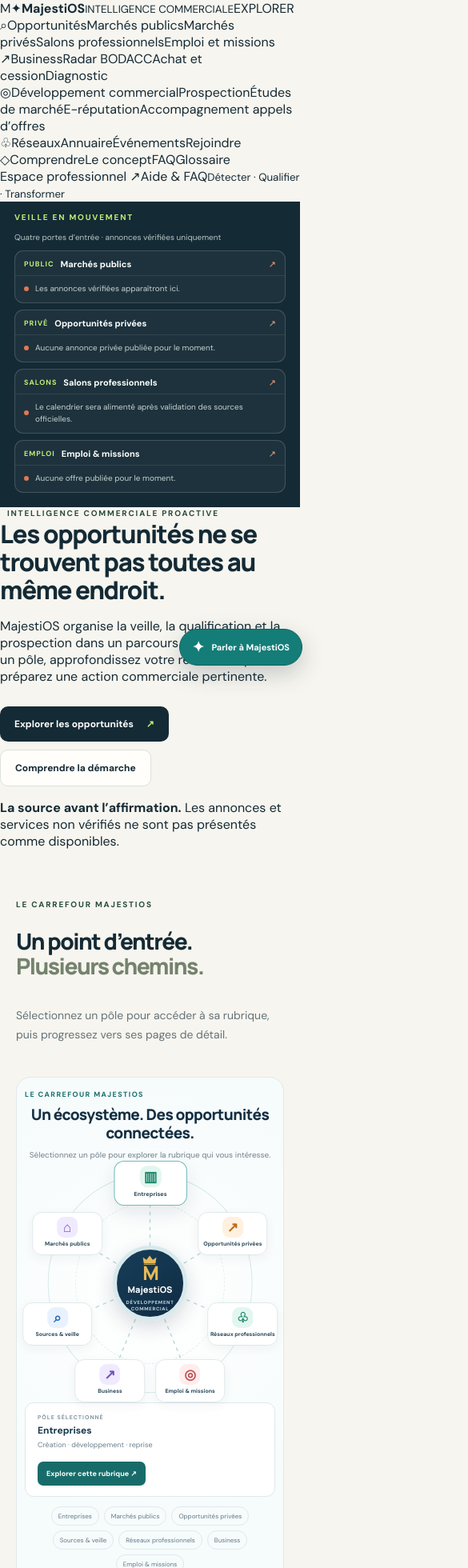
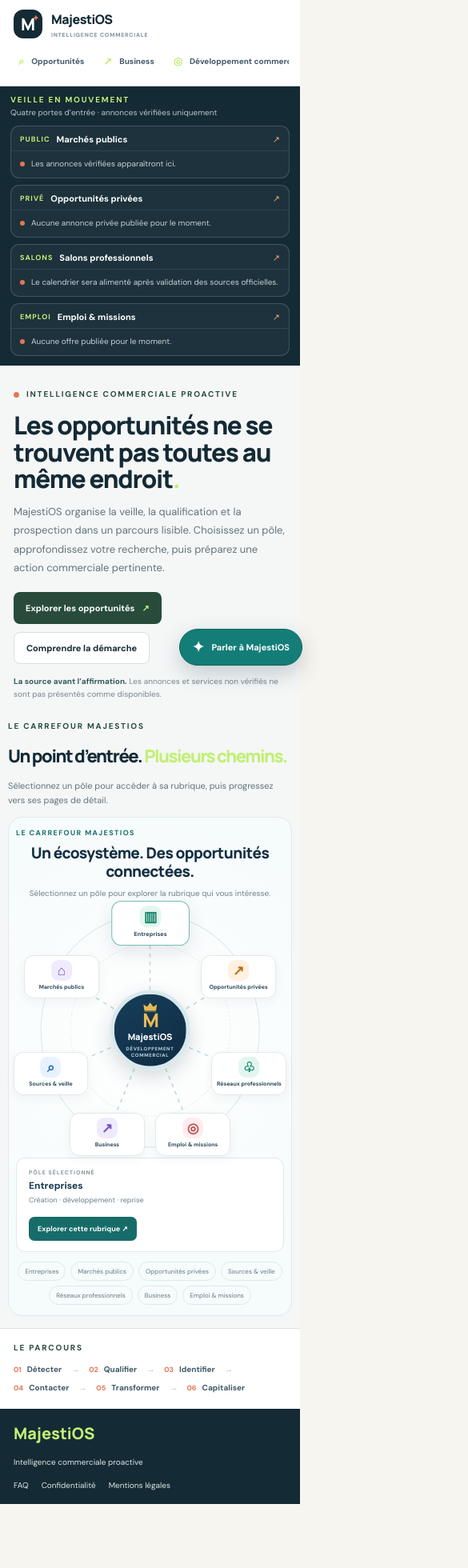
Before and after one commit to Chexpeer/Majestios, a Next.js app: page / in a window 390 px wide. Shown: the top 1960 px of the page at 80% size, 585 px wide, since content can reach past the window. After the commit the page ends 1880 px from the top, so only its background shows below. Built offline with nearby package versions, Linux system fonts and the light colour scheme.

Commit message:
style(home): add vertical navigation and focused opportunity hub

```diff
--- a/src/app/globals.css
+++ b/src/app/globals.css
@@ -1103,3 +1103,84 @@ body { background: var(--paper); color: var(--ink); }
 @media(max-width:1120px) { .site-header { flex-wrap:wrap; }.main-navigation { order:3; width:100%; justify-content:flex-start; overflow-x:auto; }.nav-top-link { padding:9px 7px; font-size:11px; }.announcement-flows { grid-template-columns:repeat(2,minmax(0,1fr)); } }
 @media(max-width:760px) { .site-header { gap:12px; padding:14px 16px; }.brand-wordmark { font-size:18px; }.main-navigation { gap:0; }.nav-top-link { font-size:10px; }.nav-dropdown { position:fixed; top:auto; left:12px; right:12px; width:auto; max-height:65vh; overflow:auto; }.header-member-link { padding:10px 11px; font-size:10px; }.announcement-band-head { align-items:flex-start; flex-direction:column; }.announcement-flows { grid-template-columns:1fr; }.home-hero-redesign { grid-template-columns:1fr; padding:45px 20px 30px; }.hero-copy h1 { letter-spacing:-2px; }.hero-visual { min-height:300px; }.mission-strip > div { align-items:flex-start; flex-direction:column; }.mission-strip > div > span { width:100%; }.mission-strip i { display:none; }.home-map-section,.pillars-section { padding:45px 20px; }.pillars-grid,.hub-grid { grid-template-columns:1fr; }.hub-card { min-height:190px; }.page-hero { padding:42px 0 25px; }.page-hero h1 { letter-spacing:-1.5px; }.related-section { grid-template-columns:1fr; margin-top:35px; }.related-links { grid-template-columns:1fr; }.redesign-footer { flex-direction:column; align-items:flex-start; } }
 @media(prefers-reduced-motion:reduce) { .hub-card { transition:none; } }
+
+
+/* Homepage: vertical navigation and a focused, interactive opportunity hub */
+.home-layout { display:grid; grid-template-columns:250px minmax(0,1fr); min-height:100vh; background:#f5f7f7; }
+.home-sidebar { position:sticky; top:0; display:flex; flex-direction:column; align-self:start; width:250px; height:100vh; overflow-y:auto; padding:24px 15px 18px; border-right:1px solid var(--line); background:#fff; }
+.home-sidebar-brand { display:flex; align-items:center; gap:11px; padding:0 7px 28px; }
+.home-sidebar-mark { position:relative; display:grid; flex:0 0 42px; place-items:center; width:42px; height:42px; border-radius:12px; background:var(--navy); color:#fff; font:800 24px Manrope,sans-serif; }
+.home-sidebar-mark span { position:absolute; top:3px; right:4px; color:var(--gold); font-size:10px; }
+.home-sidebar-brand strong,.home-sidebar-brand small { display:block; }
+.home-sidebar-brand strong { color:var(--navy); font:800 19px Manrope,sans-serif; letter-spacing:-.5px; }
+.home-sidebar-brand small { margin-top:4px; color:#7b8d99; font-size:7px; font-weight:800; letter-spacing:.8px; }
+.home-sidebar-caption { padding:0 10px 9px; color:#8a9aa4; font-size:9px; font-weight:800; letter-spacing:1.5px; }
+.home-sidebar-nav { display:grid; gap:7px; }
+.home-sidebar-group { padding:0 0 8px; border-bottom:1px solid #edf0f1; }
+.home-sidebar-group > a:first-child { display:flex; align-items:center; gap:9px; min-height:39px; padding:9px 10px; border-radius:8px; color:#405868; font-size:12px; font-weight:800; }
+.home-sidebar-group > a:first-child > span { display:grid; width:20px; place-items:center; color:var(--teal); font-size:17px; }
+.home-sidebar-group > a:first-child:hover,.home-sidebar-group > a:first-child.is-active { background:#e9f3f1; color:#0c625e; }
+.home-sidebar-sub { display:block; margin:1px 0 0 30px; padding:6px 8px; border-radius:6px; color:#71818b; font-size:10px; line-height:1.4; }
+.home-sidebar-sub:hover { background:#f2f6f6; color:var(--navy); }
+.home-sidebar-bottom { display:grid; gap:8px; margin-top:auto; padding:17px 7px 0; border-top:1px solid var(--line); }
+.home-sidebar-bottom a { display:flex; justify-content:space-between; gap:8px; color:#425d6b; font-size:11px; font-weight:700; }
+.home-sidebar-bottom a:hover { color:var(--teal-dark); }
+.home-sidebar-bottom small { margin-top:5px; color:#8998a2; font-size:9px; }
+.home-main { min-width:0; }
+.home-main .announcement-band { padding-top:12px; padding-bottom:13px; }
+.home-intro { padding:36px clamp(20px,4vw,58px) 22px; }
+.home-intro-copy { max-width:930px; margin:0 auto; }
+.home-intro .eyebrow { display:flex; align-items:center; gap:9px; color:var(--teal-dark); }
+.home-intro .eyebrow i { width:7px; height:7px; border-radius:50%; background:var(--gold); }
+.home-intro h1 { max-width:850px; margin:14px 0 12px; color:var(--navy); font:800 clamp(34px,4vw,53px)/1.08 Manrope,sans-serif; letter-spacing:-1.8px; }
+.home-intro h1 span { color:var(--teal); }
+.home-intro-copy > p:not(.home-trust-note) { max-width:760px; margin:0; color:var(--muted); font-size:13px; line-height:1.8; }
+.home-intro .hero-actions { display:flex; flex-wrap:wrap; gap:10px; margin-top:18px; }
+.home-intro .button-primary,.home-intro .button-secondary { display:inline-flex; align-items:center; justify-content:center; gap:9px; min-height:40px; padding:10px 15px; border-radius:8px; font-size:11px; font-weight:800; }
+.home-intro .button-primary { background:var(--teal-dark); color:#fff; }
+.home-intro .button-primary:hover { background:var(--navy); }
+.home-intro .button-secondary { border:1px solid #d4e1e2; background:#fff; color:var(--navy); }
+.home-intro .button-secondary:hover { border-color:#a6c8c4; background:#f2f8f7; }
+.home-trust-note { margin:14px 0 0; color:#788893; font-size:10px; line-height:1.6; }
+.home-trust-note strong { color:#355b60; }
+.home-map-section { padding:8px clamp(16px,3vw,40px) 20px; }
+.home-map-section > .section-heading { max-width:900px; margin:0 auto 12px; }
+.home-map-section > .section-heading h2 { margin:6px 0; color:var(--navy); font:800 clamp(22px,2.4vw,31px)/1.2 Manrope,sans-serif; }
+.home-map-section > .section-heading h2 em { color:var(--teal); font-style:normal; }
+.home-map-section > .section-heading p { margin:0; color:var(--muted); font-size:11px; line-height:1.6; }
+.home-map-section .maj-map { max-width:1100px; margin:0 auto; }
+.home-process-strip { padding:19px clamp(20px,4vw,58px) 23px; border-top:1px solid var(--line); background:#fff; }
+.home-process-strip > .eyebrow { margin-bottom:12px; }
+.home-process-strip > div { display:flex; flex-wrap:wrap; align-items:center; gap:8px 13px; }
+.home-process-strip > div > span { display:inline-flex; align-items:center; gap:7px; color:#405968; font-size:10px; font-weight:800; }
+.home-process-strip b { color:var(--gold); font-size:9px; }
+.home-process-strip i { margin-left:5px; color:#9db4b4; font-style:normal; }
+.home-main .redesign-footer { padding:19px clamp(20px,4vw,58px); }
+@media (max-width:1050px) {
+  .home-layout { grid-template-columns:218px minmax(0,1fr); }
+  .home-sidebar { width:218px; padding-right:11px; padding-left:11px; }
+  .announcement-flows { grid-template-columns:repeat(2,minmax(0,1fr)); }
+}
+@media (max-width:760px) {
+  .home-layout { display:block; }
+  .home-sidebar { position:relative; width:100%; height:auto; max-height:none; padding:12px 14px 9px; border-right:0; border-bottom:1px solid var(--line); }
+  .home-sidebar-brand { padding:0 3px 11px; }
+  .home-sidebar-mark { flex-basis:36px; width:36px; height:36px; font-size:21px; }
+  .home-sidebar-brand strong { font-size:16px; }
+  .home-sidebar-caption,.home-sidebar-bottom { display:none; }
+  .home-sidebar-nav { display:flex; gap:6px; overflow-x:auto; padding-bottom:5px; }
+  .home-sidebar-group { flex:0 0 auto; padding:0; border:0; }
+  .home-sidebar-group > a:first-child { min-height:34px; padding:7px 9px; font-size:10px; white-space:nowrap; }
+  .home-sidebar-group > a:first-child > span { width:auto; font-size:13px; }
+  .home-sidebar-sub { display:none; }
+  .home-main .announcement-band { padding:10px 13px 12px; }
+  .announcement-band-head { align-items:flex-start; flex-direction:column; gap:3px; }
+  .announcement-flows { grid-template-columns:1fr; }
+  .home-intro { padding:28px 17px 17px; }
+  .home-intro h1 { font-size:clamp(31px,8vw,41px); letter-spacing:-1.2px; }
+  .home-map-section { padding:7px 10px 15px; }
+  .home-map-section .maj-map { padding:13px 9px; }
+  .home-process-strip { padding:16px 17px 20px; }
+  .home-process-strip > div { gap:10px 12px; }
+  .home-main .redesign-footer { padding:17px; }
+}
```
